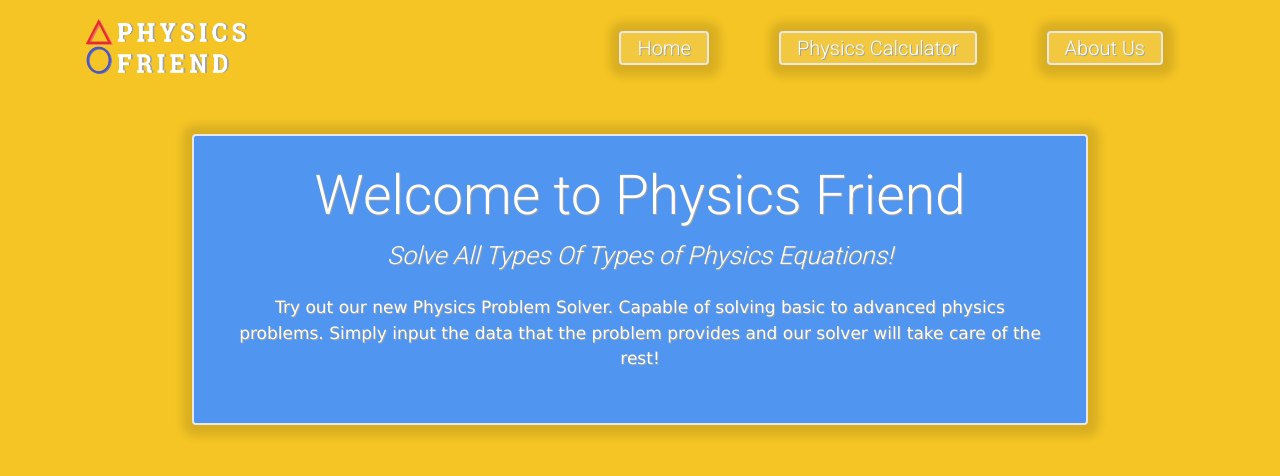
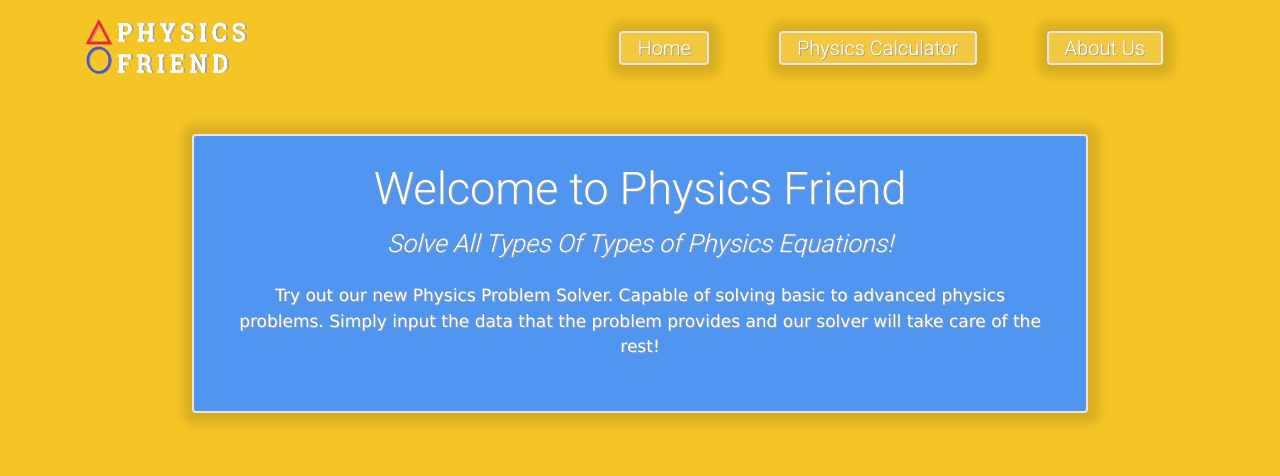
Before and after one commit to Sparsh101AI/Physics-Friend-Application, a React (Create React App) app: page / in a window 1280 px wide. Shown: the top 476 px of the page. Built offline with nearby package versions, Linux system fonts and the light colour scheme.

Commit message:
Changed Homepage Font

```diff
--- a/src/HomePage/HomePage.css
+++ b/src/HomePage/HomePage.css
@@ -19,7 +19,7 @@
   box-shadow: 1px 1px 10px 10px rgba(0, 0, 0, 0.123);
 }
 .homeTitle {
-  font-size: 55px !important;
+  font-size: 45px !important;
   background-color: #5096f1 !important;
   font-weight: 300 !important;
   padding-bottom: 5px !important;
```
